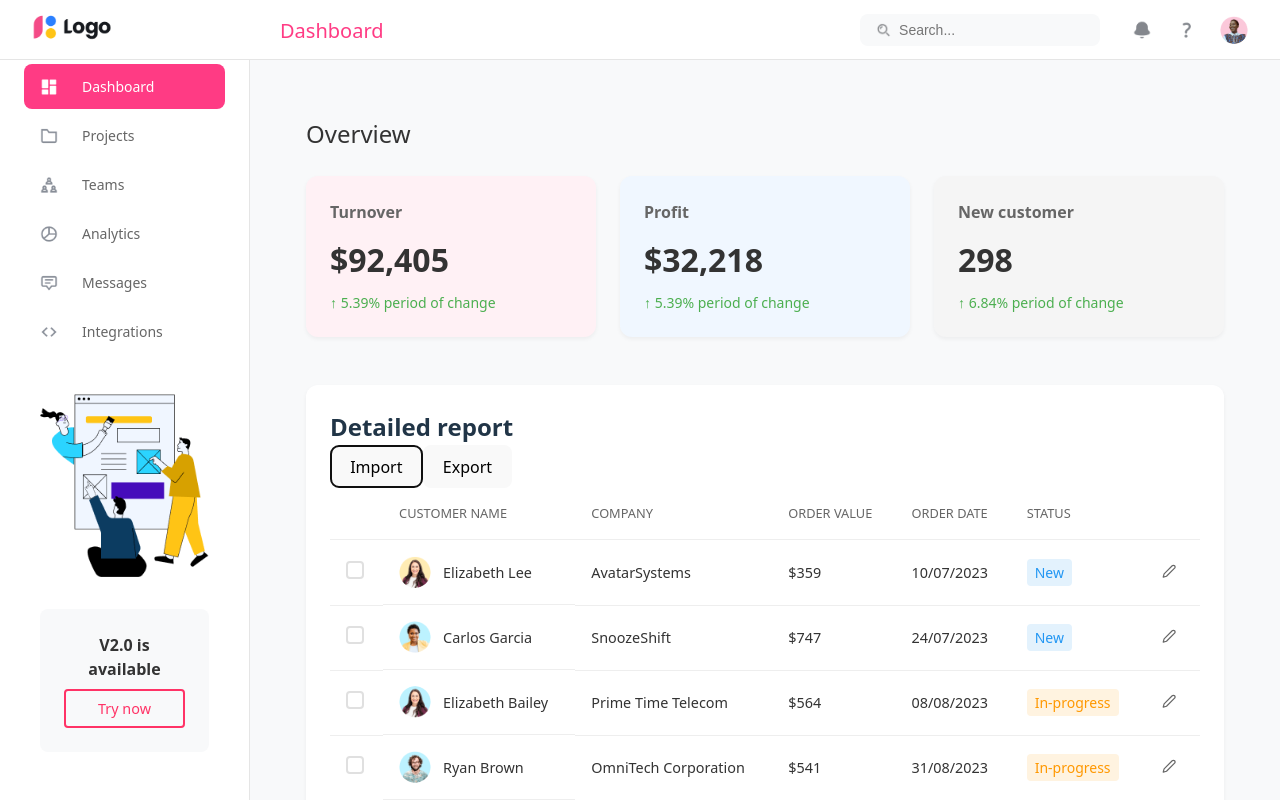
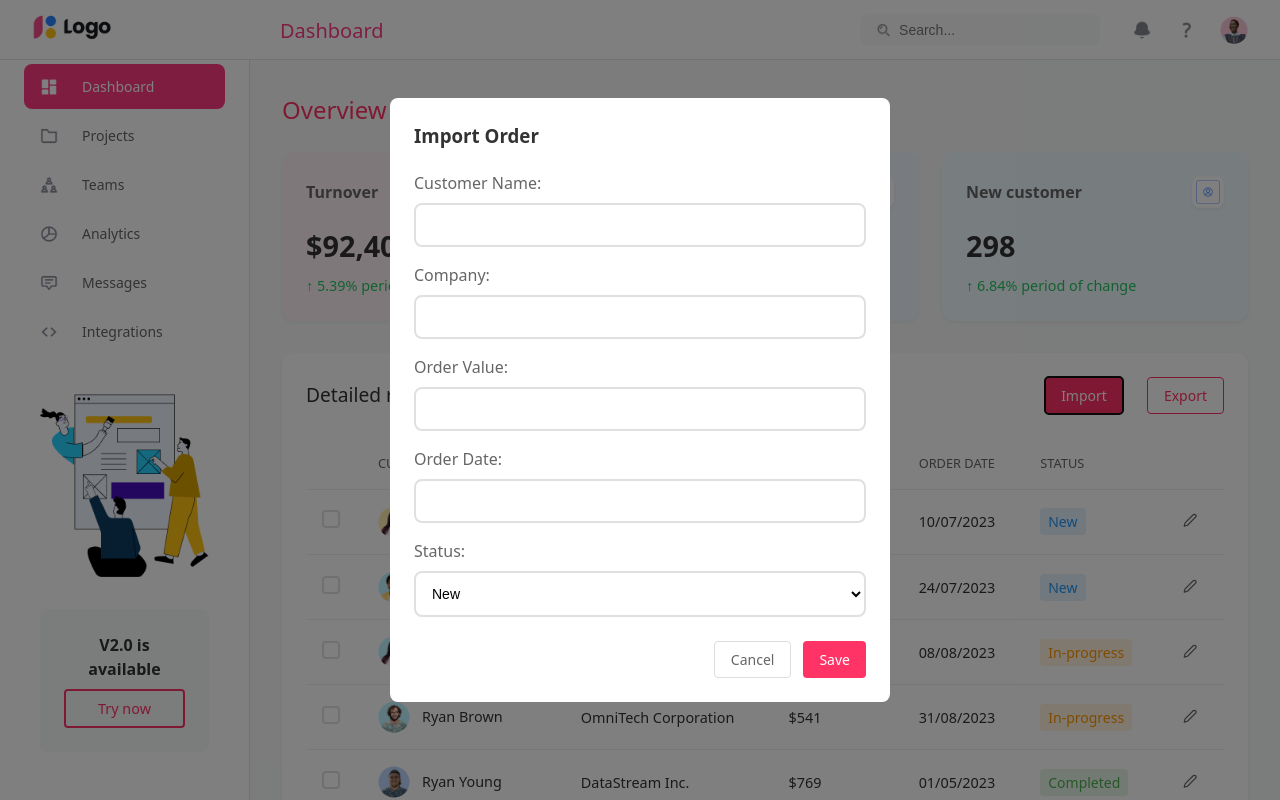
Before and after one commit to congy1344/ReactJS_Week7_Dashboard, a React (Vite) app: page / in a window 1280 px wide. Both pictures are taken after a click on the button "Import". Built offline with nearby package versions, Linux system fonts and the light colour scheme; data requests are answered from the project's data file.

Commit message:
Finish Modal Add new user

```diff
--- a/db.json
+++ b/db.json
@@ -19,7 +19,7 @@
   },
   "orders": [
     {
-      "id": 1,
+      "id": "1",
       "customerName": "Elizabeth Lee",
       "avatar": "../../assets/images/Avatar (2).png",
       "company": "AvatarSystems",
@@ -28,7 +28,7 @@
       "status": "New"
     },
     {
-      "id": 2,
+      "id": "2",
       "customerName": "Carlos Garcia",
       "avatar": "../../assets/images/Avatar (3).png",
       "company": "SnoozeShift",
@@ -37,7 +37,7 @@
       "status": "New"
     },
     {
-      "id": 3,
+      "id": "3",
       "customerName": "Elizabeth Bailey",
       "avatar": "../../assets/images/Avatar (4).png",
       "company": "Prime Time Telecom",
@@ -46,7 +46,7 @@
       "status": "In-progress"
     },
     {
-      "id": 4,
+      "id": "4",
       "customerName": "Ryan Brown",
       "avatar": "../../assets/images/Avatar (5).png",
       "company": "OmniTech Corporation",
@@ -55,7 +55,7 @@
       "status": "In-progress"
     },
     {
-      "id": 5,
+      "id": "5",
       "customerName": "Ryan Young",
       "avatar": "../../assets/images/Avatar (1).png",
       "company": "DataStream Inc.",
@@ -64,13 +64,22 @@
       "status": "Completed"
     },
     {
-      "id": 6,
+      "id": "6",
       "customerName": "Hailey Adams",
       "avatar": "../../assets/images/Avatar 313.png",
       "company": "FlowRush",
       "orderValue": "$922",
       "orderDate": "10/06/2023",
       "status": "Completed"
+    },
+    {
+      "id": 1743945947520,
+      "customerName": "YYY",
+      "company": "YYY",
+      "orderValue": "100",
+      "orderDate": "06/04/2025",
+      "status": "New",
+      "avatar": "../../assets/images/Avatar (1).png"
     }
   ]
 }
--- a/src/App.css
+++ b/src/App.css
@@ -268,11 +268,33 @@ body {
 }
 
 /* Detailed Report Section */
+.detailed-report-section {
+  margin-top: 2rem;
+}
+
 .detailed-report {
   background: white;
   border-radius: 12px;
   padding: 1.5rem;
   box-shadow: 0 2px 4px rgba(0, 0, 0, 0.05);
+}
+
+.report-header {
+  display: flex;
+  justify-content: space-between;
+  align-items: center;
+  margin-bottom: 1.5rem;
+}
+
+.report-header h2 {
+  font-size: 1.2rem;
+  color: #333;
+  font-weight: 500;
+}
+
+.report-actions {
+  display: flex;
+  gap: 0.75rem;
 }
 
 .header-buttons {
@@ -712,64 +734,173 @@ td {
   color: white;
 }
 
-.overview {
-  padding: 24px;
+.modal {
+  position: fixed;
+  top: 0;
+  left: 0;
+  right: 0;
+  bottom: 0;
+  background-color: rgba(0, 0, 0, 0.5);
+  display: flex;
+  align-items: center;
+  justify-content: center;
+  z-index: 1000;
 }
 
-.section-title {
-  font-size: 24px;
-  font-weight: 500;
-  margin-bottom: 24px;
+.modal-content {
+  background-color: white;
+  padding: 24px;
+  border-radius: 8px;
+  width: 100%;
+  max-width: 500px;
+}
+
+.modal-content h3 {
+  margin-bottom: 20px;
   color: #333;
 }
 
-.stats-container {
-  display: grid;
-  grid-template-columns: repeat(3, 1fr);
-  gap: 24px;
-  margin-bottom: 48px;
+.form-group {
+  margin-bottom: 16px;
 }
 
-.stat-card {
-  padding: 24px;
-  border-radius: 12px;
-  background-color: white;
-  box-shadow: 0 2px 4px rgba(0, 0, 0, 0.05);
+.form-group label {
+  display: block;
+  margin-bottom: 8px;
+  color: #666;
 }
 
-.stat-card.turnover {
-  background-color: #fff1f5;
+.form-group input,
+.form-group select {
+  width: 100%;
+  padding: 12px;
+  border: 2px solid #e0e0e0;
+  border-radius: 8px;
+  font-size: 14px;
+  background-color: #ffffff;
+  transition: all 0.3s ease;
+  color: #000000;
 }
 
-.stat-card.profit {
-  background-color: #f0f7ff;
+.form-group input::placeholder {
+  color: #666666;
 }
 
-.stat-card.customers {
-  background-color: #f5f5f5;
+.form-group select option {
+  color: #000000;
 }
 
-.stat-card h3 {
-  font-size: 16px;
-  color: #666;
-  margin-bottom: 12px;
+.form-group input:focus,
+.form-group select:focus {
+  outline: none;
+  border-color: #ff3366;
+  box-shadow: 0 0 0 3px rgba(255, 51, 102, 0.1);
+  color: #000000;
 }
 
-.stat-value {
-  font-size: 32px;
-  font-weight: 600;
-  color: #333;
-  margin-bottom: 8px;
+.form-group input:hover,
+.form-group select:hover {
+  border-color: #ff3366;
 }
 
-.stat-change {
-  color: #4caf50;
-  font-size: 14px;
+.modal-actions {
+  display: flex;
+  justify-content: flex-end;
+  gap: 12px;
+  margin-top: 24px;
 }
 
-.detailed-report {
-  background-color: white;
+.modal-actions button {
+  padding: 8px 16px;
+  border-radius: 4px;
+  cursor: pointer;
+  font-size: 14px;
+  transition: all 0.3s ease;
+}
+
+.modal-actions button:first-child {
+  background-color: transparent;
+  border: 1px solid #ddd;
+  color: #666;
+}
+
+.modal-actions button:last-child {
+  background-color: #ff3366;
+  border: none;
+  color: white;
+}
+
+.modal-actions button:hover {
+  opacity: 0.8;
+}
+
+.import-btn,
+.export-btn {
+  padding: 8px 16px;
+  border-radius: 4px;
+  cursor: pointer;
+  font-size: 14px;
+  transition: all 0.3s ease;
+  margin-left: 12px;
+}
+
+.import-btn {
+  background-color: #ff3366;
+  border: none;
+  color: white;
+}
+
+.export-btn {
+  background-color: transparent;
+  border: 1px solid #ff3366;
+  color: #ff3366;
+}
+
+.import-btn:hover,
+.export-btn:hover {
+  opacity: 0.8;
+}
+
+.view-report-link {
+  display: block;
+  text-decoration: none;
+  margin-top: 2rem;
+}
+
+.detailed-report-preview {
+  background: white;
   border-radius: 12px;
-  padding: 24px;
+  padding: 1.5rem;
   box-shadow: 0 2px 4px rgba(0, 0, 0, 0.05);
+  transition: all 0.3s ease;
+  display: flex;
+  justify-content: space-between;
+  align-items: center;
 }
+
+.detailed-report-preview:hover {
+  transform: translateY(-2px);
+  box-shadow: 0 4px 8px rgba(0, 0, 0, 0.1);
+}
+
+.detailed-report-preview h3 {
+  color: #333;
+  font-size: 1.2rem;
+  margin-bottom: 0.5rem;
+}
+
+.detailed-report-preview p {
+  color: #666;
+  font-size: 0.9rem;
+}
+
+.overview-title {
+  color: #ff3366;
+  font-size: 24px;
+  font-weight: 500;
+}
+
+.stat-icon img {
+  width: 24px;
+  height: 24px;
+}
--- a/src/App.jsx
+++ b/src/App.jsx
@@ -3,7 +3,6 @@ import "./App.css";
 import Header from "./components/layout/Header";
 import Sidebar from "./components/layout/Sidebar";
 import Overview from "./components/dashboard/Overview";
-import DetailedReport from "./components/dashboard/DetailedReport";
 import Projects from "./components/Projects";
 import Teams from "./components/Teams";
 import Analytics from "./components/Analytics";
@@ -25,7 +24,6 @@ function App() {
             <Route path="/analytics" element={<Analytics />} />
             <Route path="/messages" element={<Messages />} />
             <Route path="/integrations" element={<Integrations />} />
-            <Route path="/detailed-report" element={<DetailedReport />} />
           </Routes>
         </main>
       </div>
--- a/src/components/dashboard/DetailedReport.jsx
+++ b/src/components/dashboard/DetailedReport.jsx
@@ -20,8 +20,17 @@ const DetailedReport = () => {
   const [orders, setOrders] = useState([]);
   const [loading, setLoading] = useState(true);
   const [error, setError] = useState(null);
+  const [showEditModal, setShowEditModal] = useState(false);
+  const [showImportModal, setShowImportModal] = useState(false);
+  const [selectedOrder, setSelectedOrder] = useState(null);
+  const [importData, setImportData] = useState({
+    customerName: "",
+    company: "",
+    orderValue: "",
+    orderDate: "",
+    status: "New",
+  });
 
-  useEffect(() => {
   const fetchOrders = async () => {
     try {
       const response = await fetch("http://localhost:3001/orders");
@@ -29,7 +38,6 @@ const DetailedReport = () => {
         throw new Error("Không thể lấy dữ liệu");
       }
       const data = await response.json();
-        // Map the avatar paths to imported images
       const ordersWithAvatars = data.map((order) => ({
         ...order,
         avatar: avatarMap[order.avatar],
@@ -42,8 +50,75 @@ const DetailedReport = () => {
     }
   };
 
+  useEffect(() => {
     fetchOrders();
   }, []);
+
+  const handleEdit = (order) => {
+    setSelectedOrder(order);
+    setShowEditModal(true);
+  };
+
+  const handleUpdate = async () => {
+    try {
+      const response = await fetch(
+        `http://localhost:3001/orders/${selectedOrder.id}`,
+        {
+          method: "PUT",
+          headers: {
+            "Content-Type": "application/json",
+          },
+          body: JSON.stringify({
+            ...selectedOrder,
+            avatar: Object.keys(avatarMap).find(
+              (key) => avatarMap[key] === selectedOrder.avatar
+            ),
+          }),
+        }
+      );
+
+      if (!response.ok) {
+        throw new Error("Cập nhật thất bại");
+      }
+
+      setShowEditModal(false);
+      fetchOrders();
+    } catch (err) {
+      console.error("Lỗi khi cập nhật:", err);
+    }
+  };
+
+  const handleImport = async () => {
+    try {
+      const response = await fetch("http://localhost:3001/orders", {
+        method: "POST",
+        headers: {
+          "Content-Type": "application/json",
+        },
+        body: JSON.stringify({
+          ...importData,
+          avatar: "../../assets/images/Avatar (1).png",
+          id: Date.now(),
+        }),
+      });
+
+      if (!response.ok) {
+        throw new Error("Thêm mới thất bại");
+      }
+
+      setShowImportModal(false);
+      setImportData({
+        customerName: "",
+        company: "",
+        orderValue: "",
+        orderDate: "",
+        status: "New",
+      });
+      fetchOrders();
+    } catch (err) {
+      console.error("Lỗi khi thêm mới:", err);
+    }
+  };
 
   if (loading) return <div>Đang tải...</div>;
   if (error) return <div>Lỗi: {error}</div>;
@@ -53,7 +128,12 @@ const DetailedReport = () => {
       <div className="report-header">
         <h2>Detailed report</h2>
         <div className="report-actions">
-          <button className="import-btn">Import</button>
+          <button
+            className="import-btn"
+            onClick={() => setShowImportModal(true)}
+          >
+            Import
+          </button>
           <button className="export-btn">Export</button>
         </div>
       </div>
@@ -93,7 +173,7 @@ const DetailedReport = () => {
                 </span>
               </td>
               <td>
-                <button className="edit-btn">
+                <button className="edit-btn" onClick={() => handleEdit(order)}>
                   <FiEdit2 />
                 </button>
               </td>
@@ -101,6 +181,135 @@ const DetailedReport = () => {
           ))}
         </tbody>
       </table>
+
+      {showEditModal && (
+        <div className="modal">
+          <div className="modal-content">
+            <h3>Edit Order</h3>
+            <div className="form-group">
+              <label>Customer Name:</label>
+              <input
+                type="text"
+                value={selectedOrder.customerName}
+                onChange={(e) =>
+                  setSelectedOrder({
+                    ...selectedOrder,
+                    customerName: e.target.value,
+                  })
+                }
+              />
+            </div>
+            <div className="form-group">
+              <label>Company:</label>
+              <input
+                type="text"
+                value={selectedOrder.company}
+                onChange={(e) =>
+                  setSelectedOrder({
+                    ...selectedOrder,
+                    company: e.target.value,
+                  })
+                }
+              />
+            </div>
+            <div className="form-group">
+              <label>Order Value:</label>
+              <input
+                type="text"
+                value={selectedOrder.orderValue}
+                onChange={(e) =>
+                  setSelectedOrder({
+                    ...selectedOrder,
+                    orderValue: e.target.value,
+                  })
+                }
+              />
+            </div>
+            <div className="form-group">
+              <label>Status:</label>
+              <select
+                value={selectedOrder.status}
+                onChange={(e) =>
+                  setSelectedOrder({ ...selectedOrder, status: e.target.value })
+                }
+              >
+                <option value="New">New</option>
+                <option value="In-progress">In-progress</option>
+                <option value="Completed">Completed</option>
+              </select>
+            </div>
+            <div className="modal-actions">
+              <button onClick={() => setShowEditModal(false)}>Cancel</button>
+              <button onClick={handleUpdate}>Save</button>
+            </div>
+          </div>
+        </div>
+      )}
+
+      {showImportModal && (
+        <div className="modal">
+          <div className="modal-content">
+            <h3>Import Order</h3>
+            <div className="form-group">
+              <label>Customer Name:</label>
+              <input
+                type="text"
+                value={importData.customerName}
+                onChange={(e) =>
+                  setImportData({ ...importData, customerName: e.target.value })
+                }
+              />
+            </div>
+            <div className="form-group">
+              <label>Company:</label>
+              <input
+                type="text"
+                value={importData.company}
+                onChange={(e) =>
+                  setImportData({ ...importData, company: e.target.value })
+                }
+              />
+            </div>
+            <div className="form-group">
+              <label>Order Value:</label>
+              <input
+                type="text"
+                value={importData.orderValue}
+                onChange={(e) =>
+                  setImportData({ ...importData, orderValue: e.target.value })
+                }
+              />
+            </div>
+            <div className="form-group">
+              <label>Order Date:</label>
+              <input
+                type="text"
+                value={importData.orderDate}
+                onChange={(e) =>
+                  setImportData({ ...importData, orderDate: e.target.value })
+                }
+              />
+            </div>
+            <div className="form-group">
+              <label>Status:</label>
+              <select
+                value={importData.status}
+                onChange={(e) =>
+                  setImportData({ ...importData, status: e.target.value })
+                }
+              >
+                <option value="New">New</option>
+                <option value="In-progress">In-progress</option>
+                <option value="Completed">Completed</option>
+              </select>
+            </div>
+            <div className="modal-actions">
+              <button onClick={() => setShowImportModal(false)}>Cancel</button>
+              <button onClick={handleImport}>Save</button>
+            </div>
+          </div>
+        </div>
+      )}
 
       <div className="pagination">
         <button className="prev-btn">←</button>
--- a/src/components/dashboard/Overview.jsx
+++ b/src/components/dashboard/Overview.jsx
@@ -1,12 +1,11 @@
 import React, { useState, useEffect } from "react";
 import DetailedReport from "./DetailedReport";
-import overviewIcon from "../../assets/images/Squares four 1.png";
 import cartIcon from "../../assets/images/Button 1509.png";
 import dollarIcon from "../../assets/images/Button 1529.png";
 import userIcon from "../../assets/images/Button 1530.png";
 
 const Overview = () => {
-  const [stats, setStats] = useState({
+  const [data, setData] = useState({
     turnover: null,
     profit: null,
     customers: null,
@@ -15,7 +14,7 @@ const Overview = () => {
   const [error, setError] = useState(null);
 
   useEffect(() => {
-    const fetchStats = async () => {
+    const fetchData = async () => {
       try {
         const [turnoverRes, profitRes, customersRes] = await Promise.all([
           fetch("http://localhost:3001/turnover"),
@@ -23,72 +22,81 @@ const Overview = () => {
           fetch("http://localhost:3001/customers"),
         ]);
 
-        const turnover = await turnoverRes.json();
-        const profit = await profitRes.json();
-        const customers = await customersRes.json();
+        const [turnover, profit, customers] = await Promise.all([
+          turnoverRes.json(),
+          profitRes.json(),
+          customersRes.json(),
+        ]);
 
-        setStats({
-          turnover,
-          profit,
-          customers,
-        });
+        setData({ turnover, profit, customers });
         setLoading(false);
       } catch (err) {
-        setError(err.message);
+        setError("Không thể tải dữ liệu");
         setLoading(false);
       }
     };
 
-    fetchStats();
+    fetchData();
   }, []);
 
   if (loading) return <div>Đang tải...</div>;
   if (error) return <div>Lỗi: {error}</div>;
 
-  const formatCurrency = (value) => {
-    return new Intl.NumberFormat("en-US", {
-      style: "currency",
-      currency: "USD",
-      minimumFractionDigits: 0,
-      maximumFractionDigits: 0,
-    }).format(value);
-  };
-
   return (
-    <div className="overview">
-      <h2 className="section-title">Overview</h2>
-
-      <div className="stats-container">
-        <div className="stat-card turnover">
-          <h3>Turnover</h3>
-          <div className="stat-value">
-            {formatCurrency(stats.turnover?.current)}
+    <div className="overview-section">
+      <div className="section-header">
+        <h2 className="overview-title">Overview</h2>
+      </div>
+      <div className="stats-grid">
+        <div className="stat-card pink">
+          <div className="stat-header">
+            <h3>Turnover</h3>
+            <div className="stat-icon">
+              <img src={cartIcon} alt="Turnover icon" />
+            </div>
           </div>
-          <div className="stat-change">
-            ↑ {stats.turnover?.change}% period of change
+          <div className="stat-content">
+            <h4>${data.turnover?.current.toLocaleString()}</h4>
+            <div className="stat-change positive">
+              <span>↑ {data.turnover?.change}% period of change</span>
+            </div>
           </div>
         </div>
 
-        <div className="stat-card profit">
-          <h3>Profit</h3>
-          <div className="stat-value">
-            {formatCurrency(stats.profit?.current)}
+        <div className="stat-card blue">
+          <div className="stat-header">
+            <h3>Profit</h3>
+            <div className="stat-icon">
+              <img src={dollarIcon} alt="Profit icon" />
+            </div>
           </div>
-          <div className="stat-change">
-            ↑ {stats.profit?.change}% period of change
+          <div className="stat-content">
+            <h4>${data.profit?.current.toLocaleString()}</h4>
+            <div className="stat-change positive">
+              <span>↑ {data.profit?.change}% period of change</span>
+            </div>
           </div>
         </div>
 
-        <div className="stat-card customers">
-          <h3>New customer</h3>
-          <div className="stat-value">{stats.customers?.current}</div>
-          <div className="stat-change">
-            ↑ {stats.customers?.change}% period of change
+        <div className="stat-card light-blue">
+          <div className="stat-header">
+            <h3>New customer</h3>
+            <div className="stat-icon">
+              <img src={userIcon} alt="Customer icon" />
+            </div>
+          </div>
+          <div className="stat-content">
+            <h4>{data.customers?.current}</h4>
+            <div className="stat-change positive">
+              <span>↑ {data.customers?.change}% period of change</span>
+            </div>
           </div>
         </div>
       </div>
 
-      <DetailedReport />
+      <div className="detailed-report-section">
+        <DetailedReport />
+      </div>
     </div>
   );
 };
```
Lines whose indentation alone changed are shown as unchanged.
